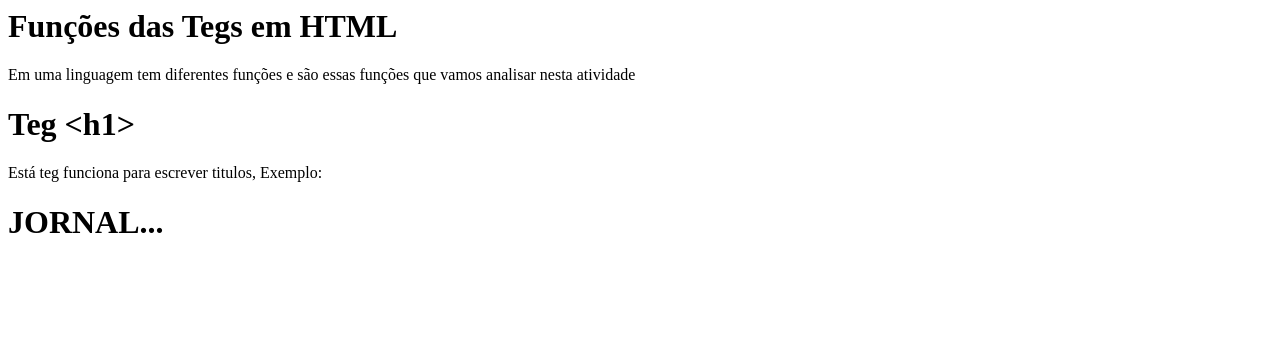
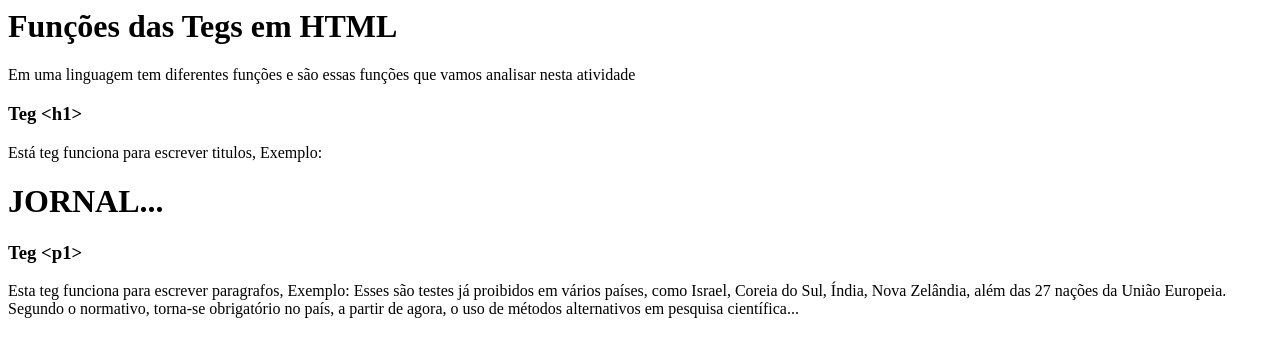
Before and after one commit to Gustavo-Sena-git/Tarefa-HTML, a plain HTML site: page index.html in a window 1280 px wide. Drawn offline with Linux system fonts and the light colour scheme.

Commit message:
ADD-Teg<P1>

```diff
--- a/index.html
+++ b/index.html
@@ -8,8 +8,15 @@
     <h1>Funções das Tegs em HTML</h1>
     <p1>Em uma linguagem tem diferentes funções e são essas funções que vamos analisar nesta atividade</p1>
 </body>
-    <h1>Teg &lt;h1&gt;</h1>
+    <h3>Teg &lt;h1&gt;</h3>
     <p1>Está teg funciona para escrever titulos, Exemplo:</p1>
 </body>
     <h1>JORNAL...</h1>
+</body>
+<h3>Teg &lt;p1&gt;</h3>
+<p1>Esta teg funciona para escrever paragrafos, Exemplo: </p1>
+</body>
+<p1>Esses são testes já proibidos em vários países, como Israel, Coreia do Sul, Índia, Nova Zelândia, além das 27 nações da União Europeia. Segundo o normativo, torna-se obrigatório no país, a partir de agora, o uso de métodos alternativos em pesquisa científica... </p1>
+</body>
+
 </html>
```
